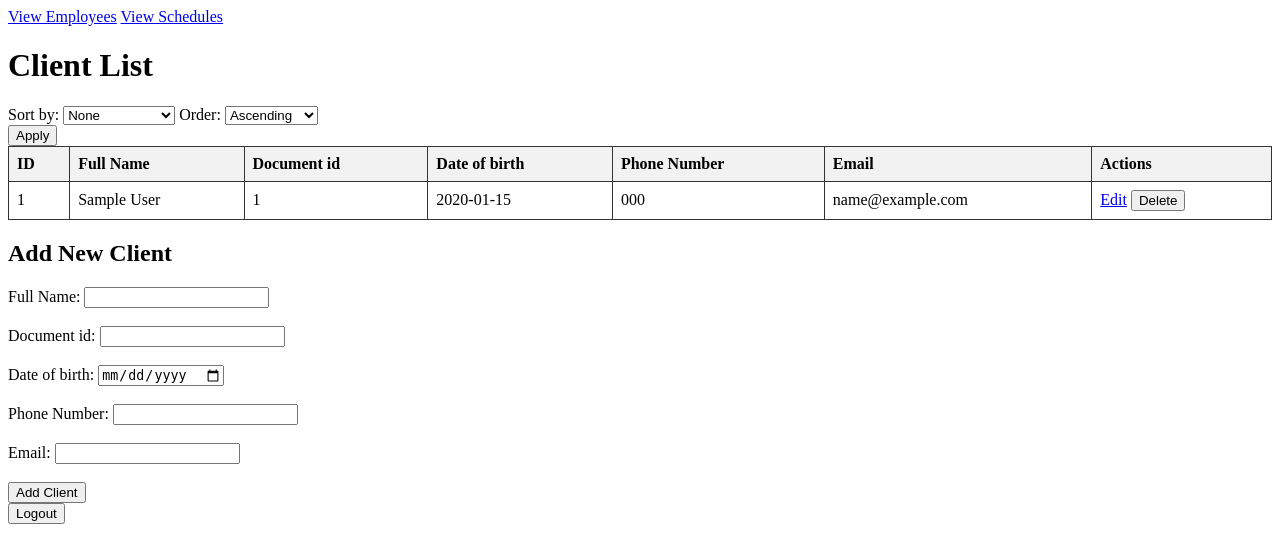
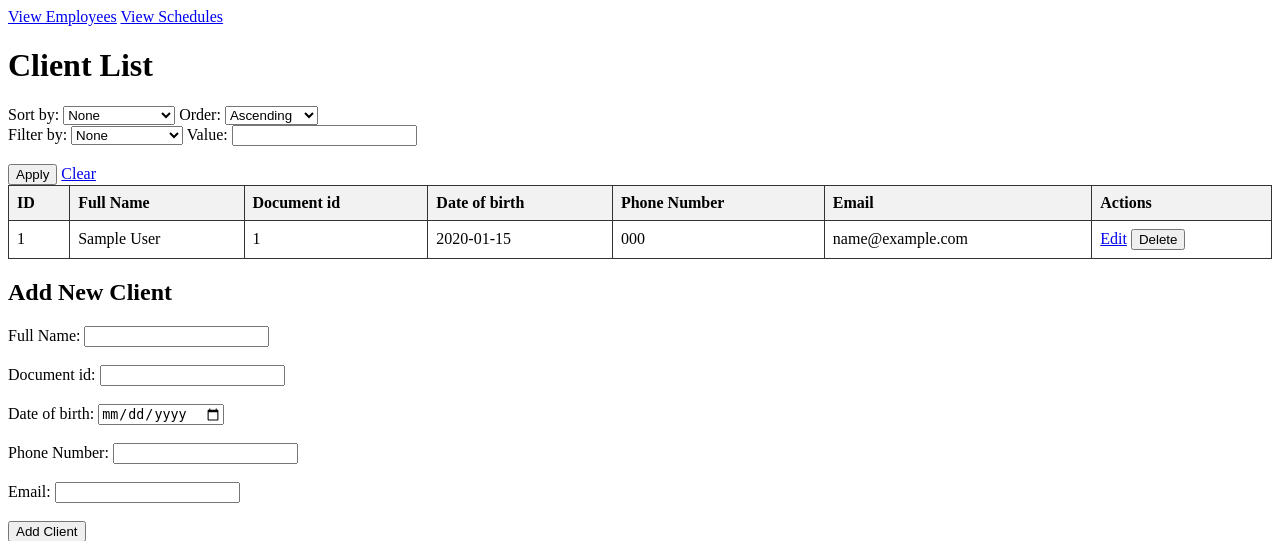
Before and after one commit to ostrrovska/ski_resort, a Flask app: page /clients/ in a window 1280 px wide. Shown: the top 541 px of the page. Run offline with Flask 3, Linux system fonts and the light colour scheme; the visitor is signed in with stand-in values (Sample User, id 1); tables that the repository leaves empty hold one stand-in row (values such as "Sample post").

Commit message:
Add filtering for clients

```diff
--- a/controllers/client_controller.py
+++ b/controllers/client_controller.py
@@ -5,11 +5,13 @@ client_service = ClientService()
 
 client_controller = Blueprint('client', __name__)
 
-@client_controller.route('/auth', methods = ['GET'])
+
+@client_controller.route('/auth', methods=['GET'])
 def auth_page():
     return render_template('auth.html')
 
-@client_controller.route('/register', methods = ['POST'])
+
+@client_controller.route('/register', methods=['POST'])
 def register():
     full_name = request.form['full_name']
     document_id = request.form['document_id']
@@ -26,7 +28,8 @@ def register():
         flash('Account already exists')
         return redirect(url_for('client.auth_page'))
 
-@client_controller.route('/login', methods = ['POST'])
+
+@client_controller.route('/login', methods=['POST'])
 def login():
     username = request.form['username']
     password = request.form['password']
@@ -38,20 +41,25 @@ def login():
         flash('Invalid username or password')
         return redirect(url_for('client.auth_page'))
 
-@client_controller.route('/logout', methods = ['POST'])
+
+@client_controller.route('/logout', methods=['POST'])
 def logout():
     session.pop('client_id', None)
     return redirect(url_for('client.auth_page'))
 
 
-@client_controller.route('/', methods = ['GET'])
+@client_controller.route('/', methods=['GET'])
 def list_clients():
     sort_by = request.args.get('sort_by')
     sort_order = request.args.get('sort_order')
-    clients = client_service.get_all(sort_by = sort_by, sort_order = sort_order)
-    return render_template('clients.html', clients = clients)
+    filter_by = request.args.get('filter_by')
+    filter_value = request.args.get('filter_value')
+    clients = client_service.get_all(sort_by=sort_by, sort_order=sort_order,
+                                     filter_by=filter_by, filter_value=filter_value)
+    return render_template('clients.html', clients=clients)
 
-@client_controller.route('/add', methods = ['POST'])
+
+@client_controller.route('/add', methods=['POST'])
 def add():
     full_name = request.form['full_name']
     document_id = request.form['document_id']
@@ -61,14 +69,16 @@ def add():
     client_service.add(full_name, document_id, date_of_birth, phone_number, email)
     return redirect(url_for('client.list_clients'))
 
-@client_controller.route('/edit/<int:id>', methods = ['GET'])
+
+@client_controller.route('/edit/<int:id>', methods=['GET'])
 def edit_client(id):
     client = client_service.get_by_id(id)
     if not client:
         return redirect(url_for('client.list_clients'))
-    return render_template('client_edit.html', client = client)
+    return render_template('client_edit.html', client=client)
 
-@client_controller.route('/update/<int:id>', methods = ['POST'])
+
+@client_controller.route('/update/<int:id>', methods=['POST'])
 def update(id):
     full_name = request.form['full_name']
     document_id = request.form['document_id']
@@ -81,7 +91,8 @@ def update(id):
 
     return redirect(url_for('client.list_clients'))
 
-@client_controller.route('/delete/<int:id>', methods = ['POST'])
+
+@client_controller.route('/delete/<int:id>', methods=['POST'])
 def delete(id):
     client_service.delete(id)
     return redirect(url_for('client.list_clients'))
--- a/services/client_service.py
+++ b/services/client_service.py
@@ -1,4 +1,7 @@
+import datetime
+
 from models.client import Client, db
+
 
 class ClientService:
 
@@ -23,9 +26,9 @@ class ClientService:
         return None
 
     @staticmethod
-    def get_all(sort_by = None, sort_order = 'asc'):
+    def get_all(sort_by=None, sort_order='asc', filter_by=None, filter_value=None):
         query = Client.query
-        sort_options = {
+        sort_filter_options = {
             'id': Client.id,
             'full_name': Client.full_name,
             'document_id': Client.document_id,
@@ -33,11 +36,26 @@ class ClientService:
             'phone_number': Client.phone_number,
             'email': Client.email
         }
-        if sort_by in sort_options:
+        if sort_by in sort_filter_options:
             if sort_order == 'desc':
-                query = query.order_by(sort_options[sort_by].desc())
+                query = query.order_by(sort_filter_options[sort_by].desc())
             else:
-                query = query.order_by(sort_options[sort_by])
+                query = query.order_by(sort_filter_options[sort_by])
+
+        if filter_by in sort_filter_options and filter_value:
+            column = sort_filter_options[filter_by]
+            if isinstance(column.type, db.Integer):
+                query = query.filter(column == int(filter_value))
+            elif isinstance(column.type, db.Date):
+                # Parse filter_value to a date object
+                date_value = datetime.datetime.strptime(filter_value, "%Y-%m-%d").date()
+                query = query.filter(column == date_value)
+            elif isinstance(column.type, db.Time):
+                # Parse filter_value to a time object
+                time_value = datetime.datetime.strptime(filter_value, "%H:%M:%S").time()
+                query = query.filter(column == time_value)
+            else:
+                query = query.filter(column.ilike(f'%{filter_value}%'))
         return query.all()
 
     @staticmethod
--- a/templates/clients.html
+++ b/templates/clients.html
@@ -28,7 +28,20 @@
             <option value="desc">Descending</option>
         </select>
     </div>
+    <div class="form-group">
+        <label for="filter_by">Filter by:</label>
+        <select id="filter_by" name="filter_by">
+            <option value="" selected>None</option>
+            <option value="full_name">Full Name</option>
+            <option value="date_of_birth">Date of birth</option>
+            <option value="phone_number">Phone Number</option>
+            <option value="email">Email</option>
+        </select>
+        <label for="filter_value">Value:</label>
+        <input type="text" id="filter_value" name="filter_value"><br><br>
+    </div>
     <button type="submit">Apply</button>
+    <a href="{{ url_for('client.list_clients') }}">Clear</a>
 </form>
 
 <table>
```
Lines whose indentation alone changed are shown as unchanged.
